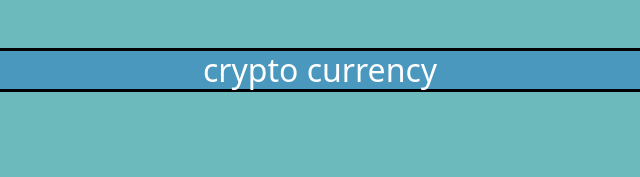
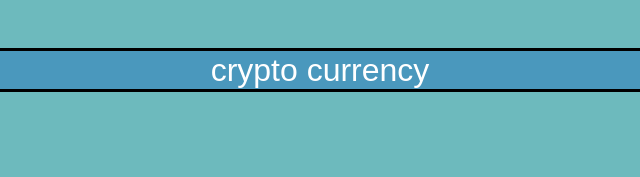
Before and after one commit to lipura3484/lipura3484-LP_ICT9SAPPHIRE_Q2Drill1_LIPURA_DIVINE, a plain HTML site: page index.html in a window 1280 px wide. Shown: the top 177 px of the page, 320-960 px from the left. Drawn offline with nearby package versions, Linux system fonts and the light colour scheme.

Commit message:
Update index.html

```diff
--- a/index.html
+++ b/index.html
@@ -11,7 +11,7 @@ rel="stylesheet">
 <body style="background-color: rgb(109, 186, 189);">
 
 <div class="container p-5">
- <h2 class="text-center" style="color: white;border-radius: 50px ;border-style: solid; border-bottom-color: black ; border-top-color: black; border-color: black;:font-family:sans-serif; text-align: center; background-color: rgba(66, 144, 189, 0.8); font-weight: 1200;">crypto currency</h2>
+ <h2 class="text-center" style="color: white;border-radius: 50px ;border-style: solid; border-bottom-color: black ; border-top-color: black; border-color: black; font-family:sans-serif; text-align: center; background-color: rgba(66, 144, 189, 0.8); font-weight: 1200;">crypto currency</h2>
 </div>
 
 <div class="row g-4 m-2">
```
